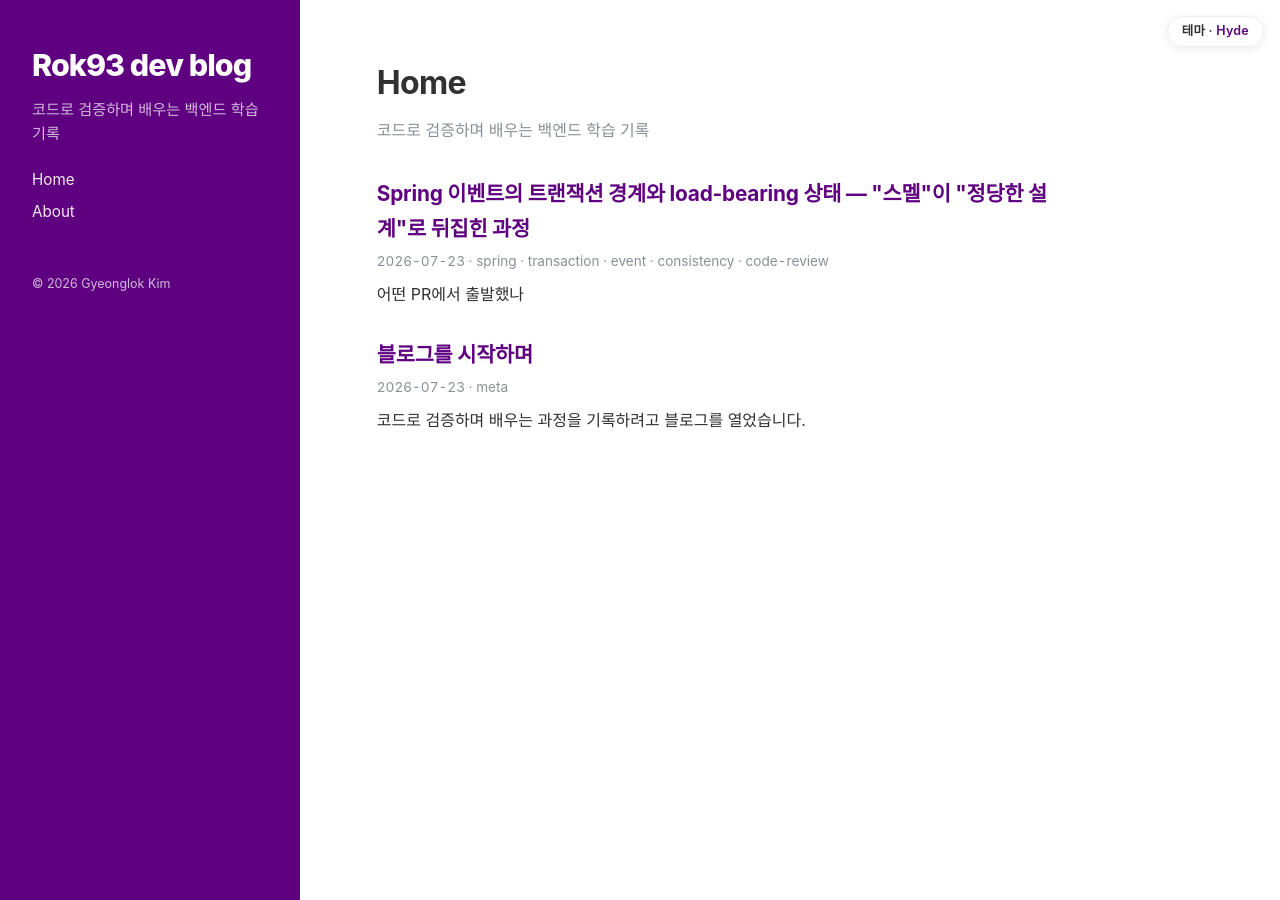
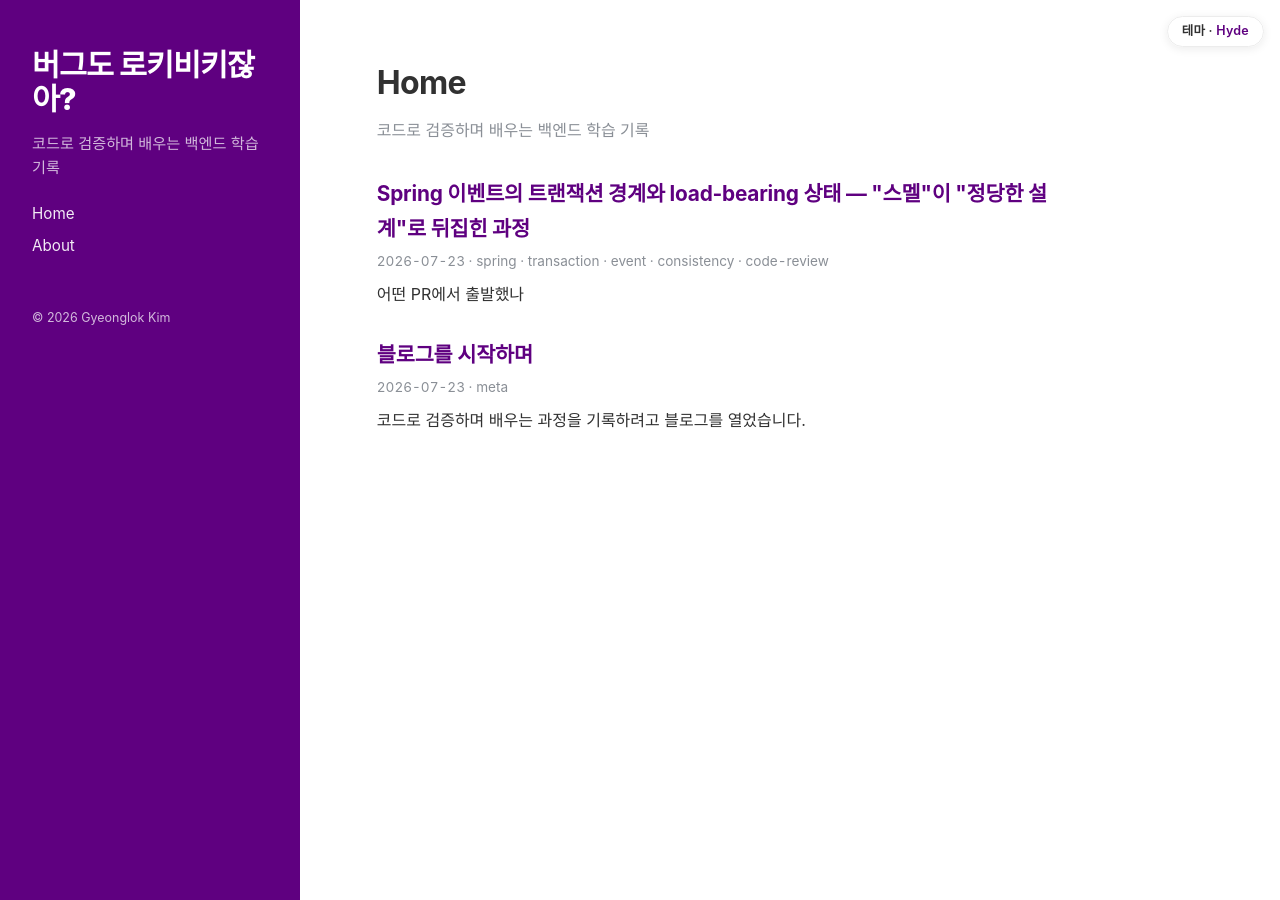
Before and after one commit to Rok93/Rok93.github.io, a Jekyll site: the page built from index.md, in a window 1280 px wide. Built offline with Jekyll 4.4.1, drawn with Linux system fonts in a browser that asks for light colours.

Commit message:
config: set blog title (버그도 로키비키잖아?)

```diff
--- a/_config.yml
+++ b/_config.yml
@@ -1,4 +1,4 @@
-title: Rok93 dev blog
+title: "버그도 로키비키잖아?"
 description: 코드로 검증하며 배우는 백엔드 학습 기록
 author: Gyeonglok Kim
 lang: ko
```
